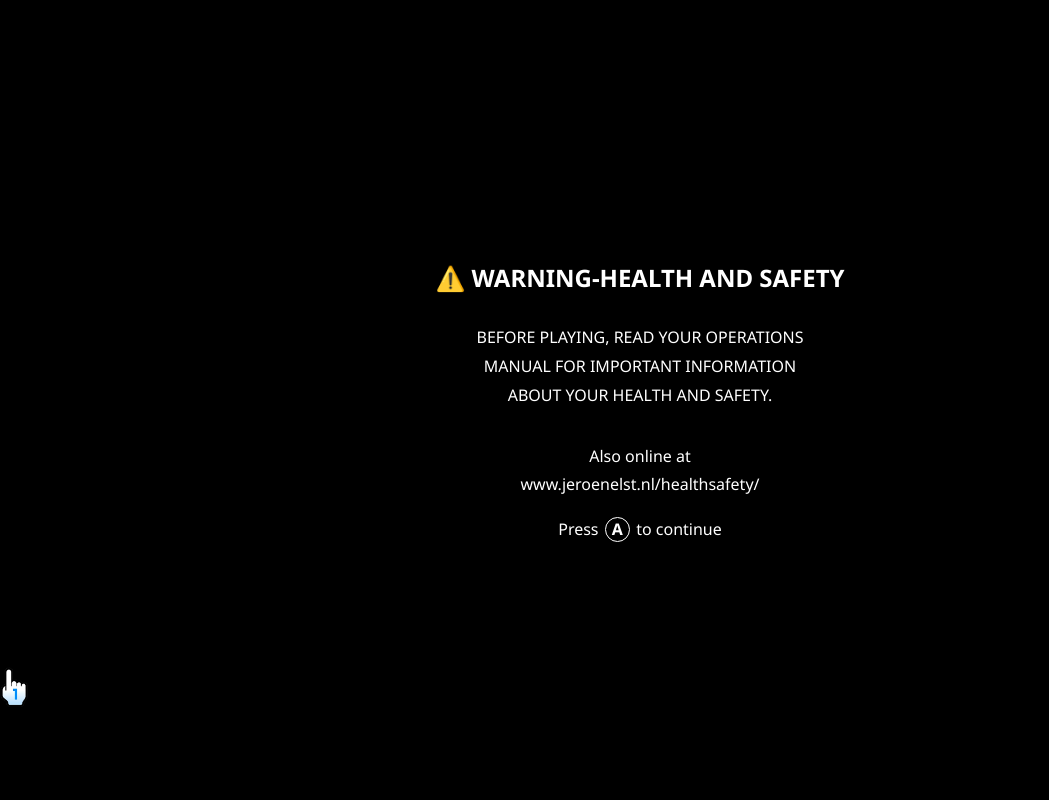
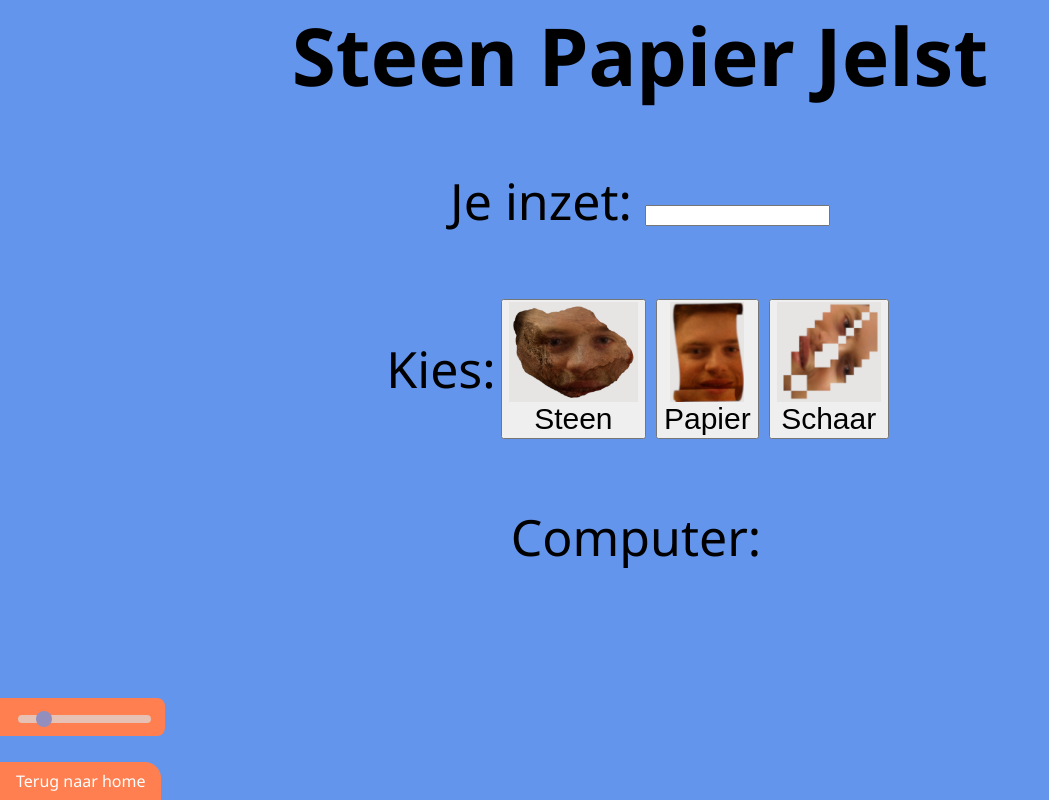
Before and after one commit to yborolvest/jelstgaming, a PHP site: page /spj/index.php in a window 1280 px wide. Shown: the whole page, without its empty margins (0-1049 px from the left). Run offline with PHP 8.4, Linux system fonts and the light colour scheme.

Commit message:
Hoplakee! Nieuwe slots en Steen papier jelst in niet functionele staat!

```diff
--- a/assets/jelst.css
+++ b/assets/jelst.css
@@ -1,7 +1,7 @@
 /* import */
 @import url('jelstanimations.css');
 
-* {
+html {
     font-family: 'Noto Sans', sans-serif;
 }
 
@@ -345,6 +345,10 @@
     margin: 0;
     width: 100%;
 }
+.footer-leaderboard-inner ul li {
+    margin-left: 1.75rem;
+    margin-bottom: .25rem;
+}
 li.top-player-1, li.top-player-2, li.top-player-3 {
     font-weight: 700;
 }
@@ -359,15 +363,21 @@
 }
 li.top-player-1:before {
     content: '🥇';
-    margin-right: 0.5em;
+    margin-right: -1.5em;
+    position: relative;
+    left: -1.75em;
 }
 li.top-player-2:before {
     content: '🥈';
-    margin-right: 0.5em;
+    margin-right: -1.5em;
+    position: relative;
+    left: -1.75em;
 }
 li.top-player-3:before {
     content: '🥉';
-    margin-right: 0.5em;
+    margin-right: -1.5em;
+    position: relative;
+    left: -1.75em;
 }
 
 .footer-credits-container {
@@ -378,3 +388,22 @@
     text-align: center;
     z-index: 5;
 }
+
+a.footer-credits-daily-link[href="/daily/"] {
+    color: green;
+    text-decoration: none;
+    vertical-align: middle;
+    display: flex;
+    flex-flow: row nowrap;
+    justify-content: space-evenly;
+    animation: rainbowEffect 10s infinite linear alternate;
+}
+
+@keyframes rainbowEffect {
+    0% {
+        filter: sepia(1) hue-rotate(0deg) brightness(1.2);
+    }
+    100% {
+        filter: sepia(1) hue-rotate(360deg) brightness(1.2);
+    }
+}
--- a/assets/jelst.js
+++ b/assets/jelst.js
@@ -107,7 +107,7 @@
     // get the json response from the api and insert into the leaderboard
     players.forEach((player, index) => {
         const li = document.createElement('li');
-        li.innerText = player.name + ' - ' + player.credits + ' credits';
+        li.innerText = player.name + ' | ' + player.credits + ' credits';
         if (index < 3) {
             li.classList.add('top-player-' + (index + 1));
         }
--- a/index.php
+++ b/index.php
@@ -17,7 +17,7 @@
             <a class="jelst-home-btn btn-plinko" href="/plinko/">Jelst Plinko</a>
             <a class="jelst-home-btn btn-slots" href="/slots/">Jelst Slots</a>
             <a class="jelst-home-btn btn-cases" href="/cases/">CS:Jelst Cases</a>
-            <a class="jelst-home-btn btn-cs"></a>
+            <a class="jelst-home-btn btn-cs" href="/spj/">Steen Papier Jelst</a>
             <a class="jelst-home-btn btn-cs"></a>
             <a class="jelst-home-btn btn-cs"></a>
             <a class="jelst-home-btn btn-cs"></a>
--- /dev/null
+++ b/spj/functions.js
@@ -0,0 +1,23 @@
+const computer = ["Steen", "Papier", "Schaar"]
+
+function sps(speler) {
+
+    let keuze = computer[Math.floor(Math.random() * computer.length)]
+    console.log(keuze)
+
+    document.getElementById("comp").innerHTML = keuze
+
+    if (speler == keuze) {
+
+        document.getElementById("result").innerHTML = ("Gelijkspel")
+    }
+
+    else if (speler == "Steen" && keuze == "Schaar" || speler == "Papier" && keuze == "Steen" || speler == "Schaar" && keuze == "Papier") {
+        document.getElementById("result").innerHTML = ("Gewonnen!")
+    }
+
+    else {
+        document.getElementById("result").innerHTML = ("Verloren")
+    }
+
+}
--- /dev/null
+++ b/spj/index.php
@@ -0,0 +1,84 @@
+<!DOCTYPE html>
+<html lang="nl">
+<head>
+    <?php  include_once($_SERVER['DOCUMENT_ROOT'] .'/templates/head.php');  ?>
+    <script src="functions.js" defer></script>
+    <title>Steen Papier Jelst</title>
+	<style>
+		body {
+			background-color: cornflowerblue;
+            background-image: none;
+		}
+
+		.homo {
+			display: flex;
+			align-items: center;
+			flex-direction: column;
+		}
+
+		.noah {
+			display: flex;
+			align-items: center;
+		}
+
+		h1 {
+			font-size: 80px;
+		}
+
+		h2 {
+			font-size: 90px;
+		}
+
+		p {
+			font-size: 50px;
+		}
+
+		button {
+			margin: 5px;
+			font-size: 40px;
+
+			display: flex;
+			flex-direction: column;
+			align-items: center;
+		}
+
+		#yv {
+			margin-right: 8px;
+		}
+	</style>
+
+</head>
+
+<body>
+    <?php require_once($_SERVER['DOCUMENT_ROOT'] . '/templates/jelst-nav.php'); ?>
+	<div class="homo">
+
+		<h1>Steen Papier Jelst</h1>
+        <p>Je inzet: <input type="number"></p>
+
+		<div class="noah">
+
+			<p>Kies:</p>
+			<button onclick="sps('Steen')" style="font-size: 30px"><img
+					src="/spj/img/steen.png"
+					style="height: 100px;">Steen</button>
+			<button onclick="sps('Papier')" style="font-size: 30px"><img
+					src="/spj/img/papier.png"
+					style="height: 100px;">Papier</button>
+			<button onclick="sps('Schaar')" style="font-size: 30px"><img
+					src="/spj/img/schaar.png"
+					style="height: 100px;">Schaar</button>
+		</div>
+
+		<div class="noah">
+			<p id="yv">Computer: </p>
+			<p id="comp"
+				style="font-family: 'Trebuchet MS', 'Lucida Sans Unicode', 'Lucida Grande', 'Lucida Sans', Arial, sans-serif;">
+			</p>
+		</div>
+
+		<h2 id="result"></h2>
+	</div>
+    <?php  include_once($_SERVER['DOCUMENT_ROOT'] .'/templates/footer.php');  ?>
+</body>
+</html>
--- a/templates/jelst-nav.php
+++ b/templates/jelst-nav.php
@@ -5,7 +5,7 @@
 	<audio id="background-audio" src="/assets/audio/sunshine_casino.mp3" autoplay loop></audio>
 	<input id="volume-slider" type="range" min="0" max="100" value="15" step="1">
 	<script>
-		const excludedPages = ['/daily/', '/jelst/'];
+		const excludedPages = ['/daily/'];
 		const audioTracks = [
 			'/assets/audio/sunshine_casino.mp3',
 			'/assets/audio/l_casino.mp3',
```
Also changed, not shown: slots/assets/slots.css (+95 -12 lines), slots/index.php (+29 -18 lines), daily/daily.css (line endings or trailing spaces), slots/assets/img/JelstSlots.png (added), spj/img/papier.png (added), spj/img/schaar.png (added), spj/img/steen.png (added), 1 other file.
